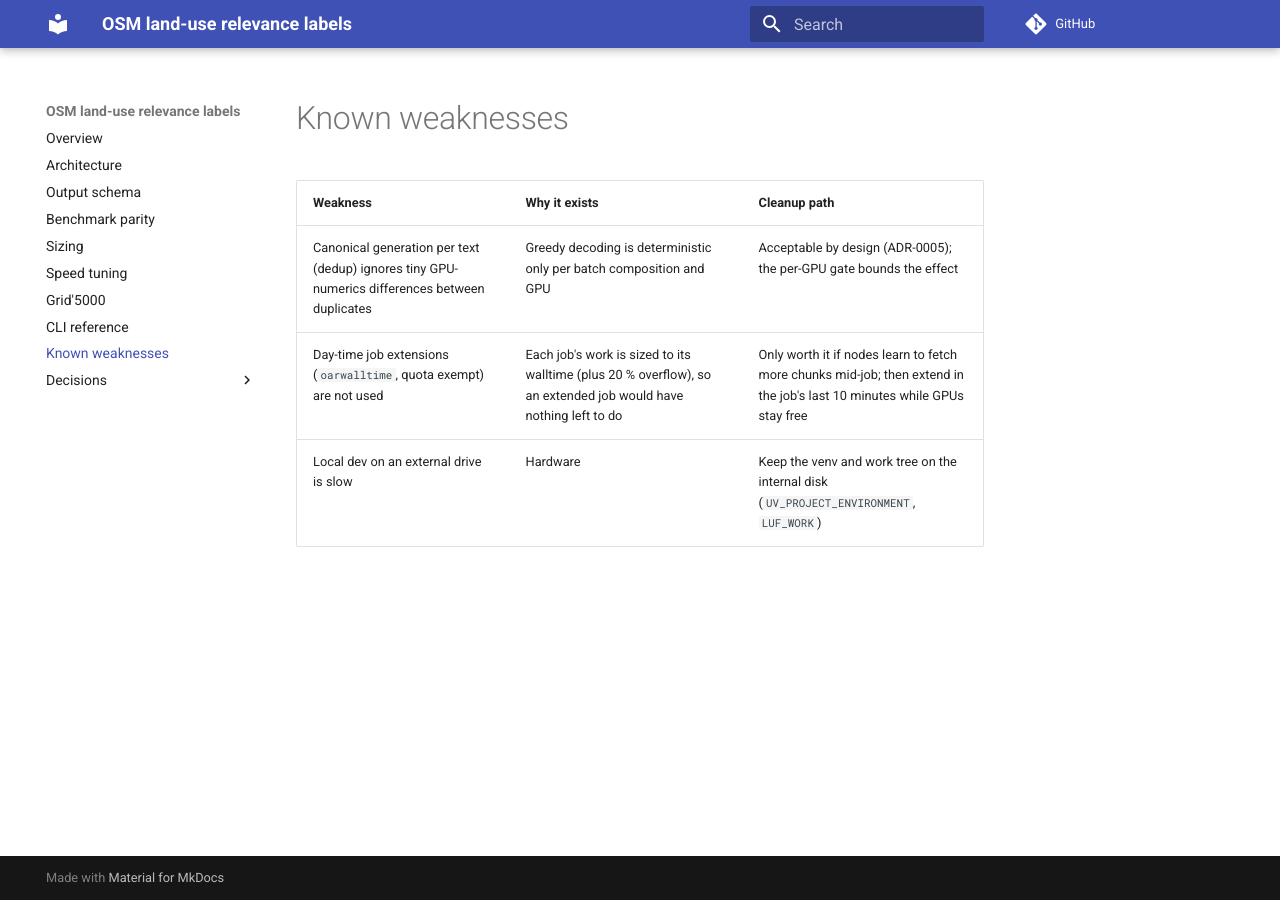
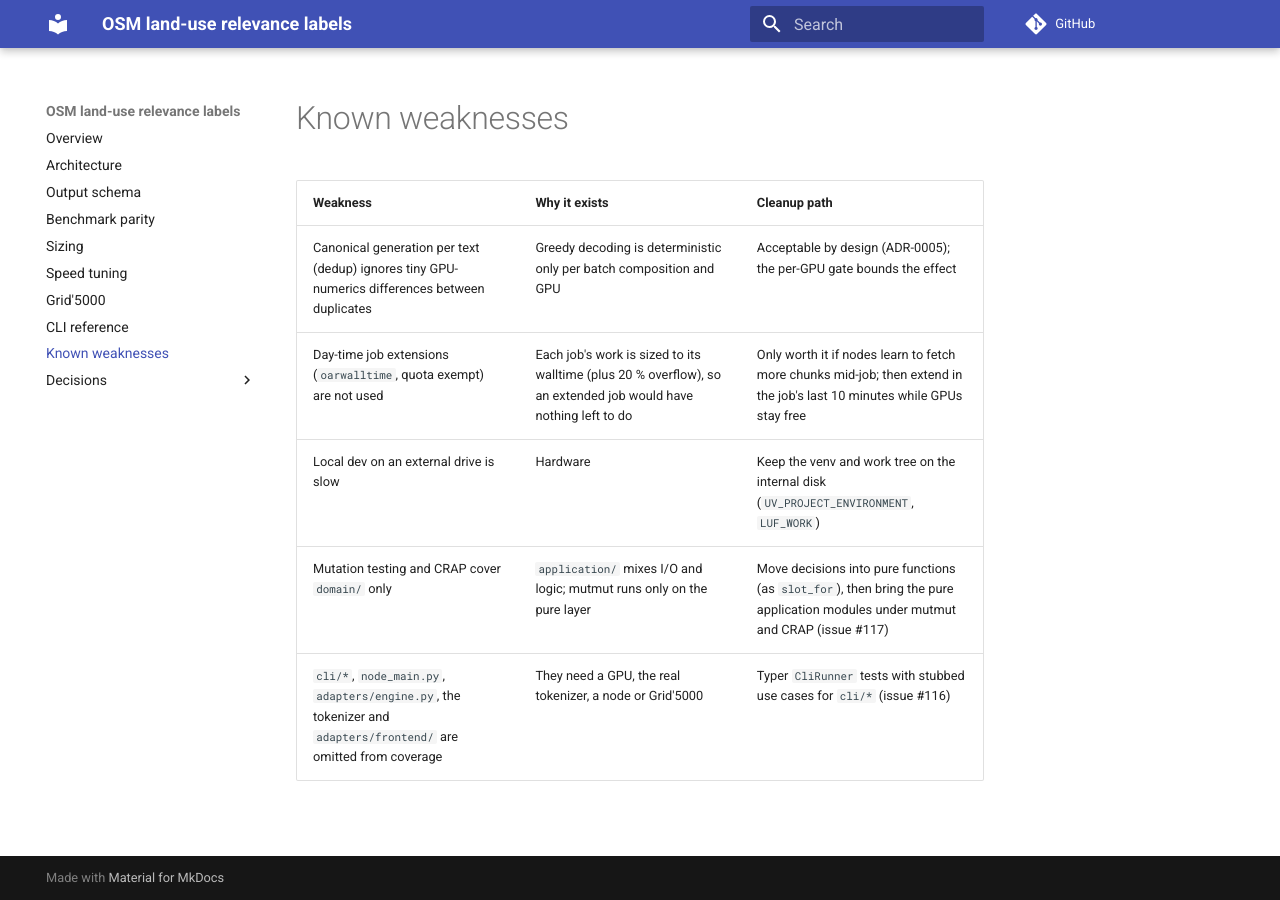
Before and after one commit to NoeFlandre/filter-osm-datasets-llms-landuse, an MkDocs documentation site: the page built from docs/debt.md, in a window 1280 px wide. Built offline with MkDocs 1.6.1 and Material for MkDocs 9.7.7, drawn with Linux system fonts in a browser that asks for light colours; comment, search, counter and statistics services are not loaded.

Commit message:
Housekeeping: pytest-bdd warnings, unreachable sites in gpu_watch, gauntlet without baseline, debt notes (#120)
Co-Authored-By: Claude Sonnet 5.5 <noreply@anthropic.com>

```diff
--- a/docs/debt.md
+++ b/docs/debt.md
@@ -5,3 +5,5 @@
 | Canonical generation per text (dedup) ignores tiny GPU-numerics differences between duplicates | Greedy decoding is deterministic only per batch composition and GPU | Acceptable by design (ADR-0005); the per-GPU gate bounds the effect |
 | Day-time job extensions (`oarwalltime`, quota exempt) are not used | Each job's work is sized to its walltime (plus 20 % overflow), so an extended job would have nothing left to do | Only worth it if nodes learn to fetch more chunks mid-job; then extend in the job's last 10 minutes while GPUs stay free |
 | Local dev on an external drive is slow | Hardware | Keep the venv and work tree on the internal disk (`UV_PROJECT_ENVIRONMENT`, `LUF_WORK`) |
+| Mutation testing and CRAP cover `domain/` only | `application/` mixes I/O and logic; mutmut runs only on the pure layer | Move decisions into pure functions (as `slot_for`), then bring the pure application modules under mutmut and CRAP (issue #117) |
+| `cli/*`, `node_main.py`, `adapters/engine.py`, the tokenizer and `adapters/frontend/` are omitted from coverage | They need a GPU, the real tokenizer, a node or Grid'5000 | Typer `CliRunner` tests with stubbed use cases for `cli/*` (issue #116) |
--- a/pyproject.toml
+++ b/pyproject.toml
@@ -107,6 +107,11 @@ ban-relative-imports = "all"
 testpaths = ["tests"]
 pythonpath = ["src", "."]
 addopts = "-q --strict-markers -m 'not integration and not gpu'"
+# pytest-bdd 8.1 (latest) still passes the deprecated `baseid` to FixtureDef; it is upstream's to fix.
+filterwarnings = [
+    "ignore:Passing baseid to FixtureDef is deprecated:pytest.PytestRemovedIn10Warning",
+    "ignore:Passing nodeid to _register_fixture is deprecated:pytest.PytestRemovedIn10Warning",
+]
 markers = [
     "integration: talks to the Hugging Face Hub or Grid'5000 (deselected by default)",
     "gpu: needs a CUDA GPU with SGLang installed (deselected by default)",
```
Also changed, not shown: 2 other files.
